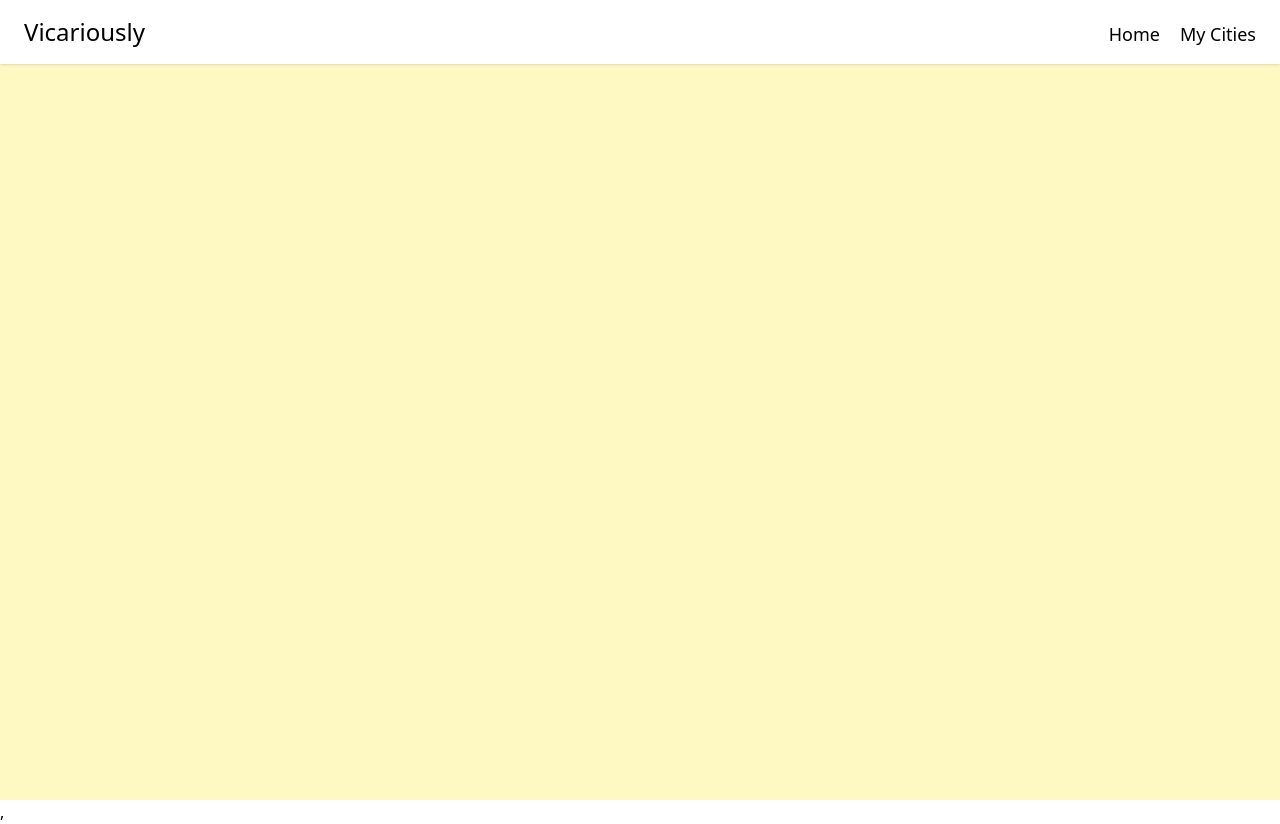
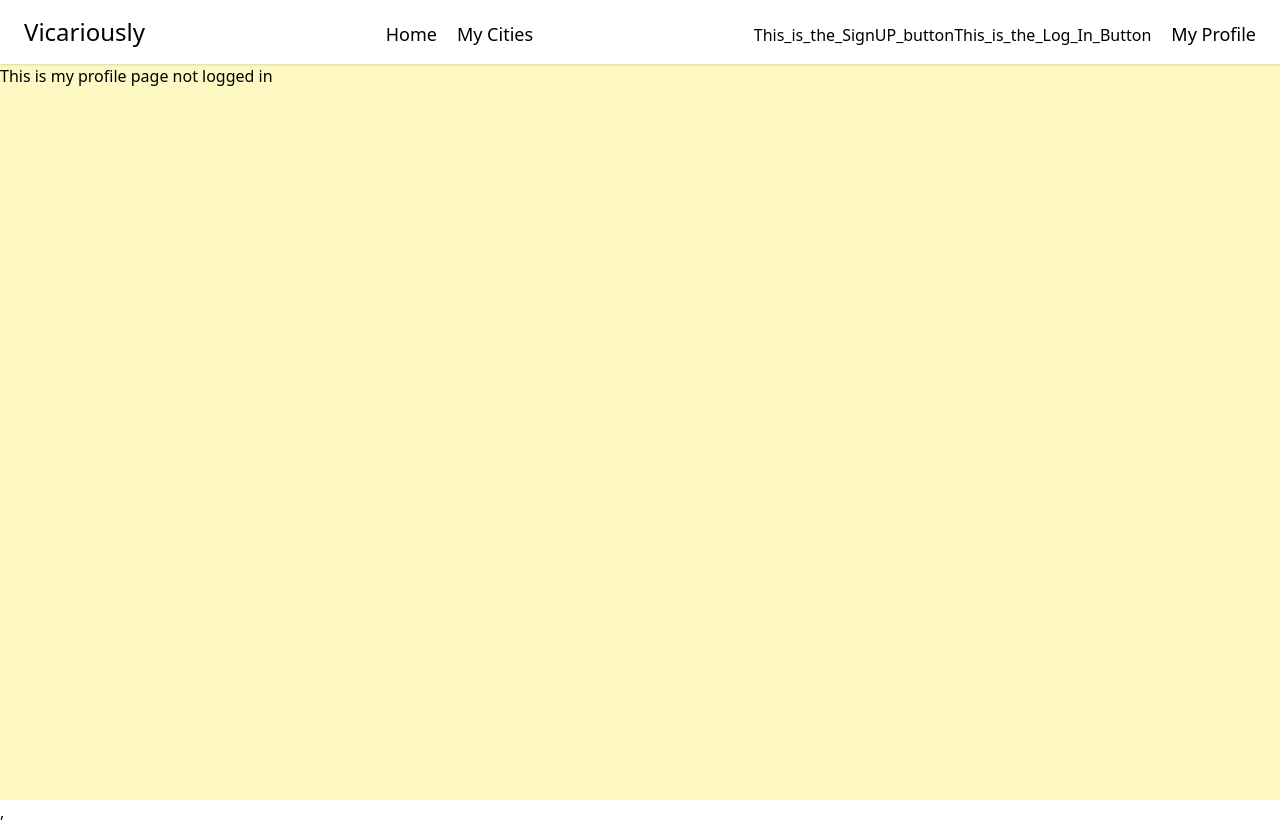
Before and after one commit to jordandc20/Vicariously_DJordan-capstone, a React (Create React App) app in the folder client/: page /profile in a window 1280 px wide. Built offline with nearby package versions, Linux system fonts and the light colour scheme; no server answers.

Commit message:
login/out/create works but not persistent

```diff
--- a/client/package.json
+++ b/client/package.json
@@ -2,7 +2,7 @@
   "name": "client",
   "version": "0.1.0",
   "private": true,
-  "proxy": "http://127.0.0.1:5555",
+  "proxy": "http://localhost:5555",
   "dependencies": {
     "@auth0/auth0-react": "^2.1.0",
     "@testing-library/jest-dom": "^5.16.5",
@@ -20,7 +20,7 @@
     "yup": "^1.1.1"
   },
   "scripts": {
-    "start": "react-scripts start",
+    "start": "PORT=4000 react-scripts start",
     "build": "react-scripts build",
     "test": "react-scripts test",
     "eject": "react-scripts eject"
--- a/client/src/App.js
+++ b/client/src/App.js
@@ -9,10 +9,16 @@ import Home from './components/Home'
 import CitiesList from './components/CitiesList';
 import CityDetails from './components/CityDetails';
 import Navbar from './components/Navbar'
+import Profile from './components/Profile';
 function App() {
 
 
   const [userData, setUserData] = useState([])
+  const { isLoading, isAuthenticated, error, user, loginWithRedirect, logout } =useAuth0();
+
+  console.log(user)
+console.log(isAuthenticated)
+console.log(isLoading)
 
 
 
@@ -25,6 +31,9 @@ function App() {
   }, [])
 
 
+if (isLoading) {
+  return <div>Loading ...</div>;
+}
 
   function handleAddCity(newCity) {
     setUserData({
@@ -39,6 +48,7 @@ function App() {
         <Route exact path="/" element={<Home />} />
         <Route exact path="/users/:userId/cities" element={<CitiesList userCitiesData={userData.cities} user_id={userData.id} onAddNewCity={handleAddCity} />} />
         <Route exact path="/users/:userId/cities/:cityId" element={<CityDetails userCitiesData={userData.cities}/>} />
+        <Route path="/profile" element={<Profile />} />
       </Routes>
     </div>
   );
--- /dev/null
+++ b/client/src/components/Login.js
@@ -0,0 +1,25 @@
+import React from 'react'
+import { useAuth0 } from "@auth0/auth0-react";
+
+const Login = () => {
+
+
+    const { loginWithRedirect } = useAuth0();
+    const handleLogin = async () => {
+        await loginWithRedirect({
+            appState: {
+                returnTo: "/",
+            },
+        });
+    };
+
+
+
+
+    return (
+        <button onClick={handleLogin}>This_is_the_Log_In_Button</button>
+    )
+};
+
+
+export default Login
--- /dev/null
+++ b/client/src/components/Logout.js
@@ -0,0 +1,23 @@
+import React from 'react'
+import { useAuth0 } from "@auth0/auth0-react";
+
+
+const Logout = () => {
+    const { logout } = useAuth0();
+
+    const handleLogout = () => {
+        logout({
+            logoutParams: {
+                returnTo: window.location.origin,
+            },
+        });
+    };
+
+    return (
+        <button className="button__logout" onClick={handleLogout}>
+            This_is_the_Log_Out_button
+        </button>
+    )
+}
+
+export default Logout
--- a/client/src/components/Navbar.js
+++ b/client/src/components/Navbar.js
@@ -2,8 +2,16 @@ import React from 'react'
 import { NavLink } from "react-router-dom";
 import { useAuth0 } from "@auth0/auth0-react";
 
+import Login from './Login';
+import Logout from './Logout';
+import Signup from './Signup';
+import Profile from './Profile';
 
 const Navbar = () => {
+
+   const { isAuthenticated } = useAuth0();
+
+
    return (
       <nav className="font-sans flex flex-col text-center sm:flex-row sm:text-left sm:justify-between py-4 px-6 bg-white shadow sm:items-baseline w-full ">
          <div className="mb-2 sm:mb-0">
@@ -13,6 +21,26 @@ const Navbar = () => {
             <NavLink className="text-lg no-underline text-grey-darkest hover:text-blue-dark ml-5" to='/'>Home</NavLink>
             <NavLink className="text-lg no-underline text-grey-darkest hover:text-blue-dark ml-5" to='/users/1/cities'>My Cities</NavLink>
          </div>
+         <div>
+
+      {!isAuthenticated && (
+        <>
+
+          <Signup className="text-lg no-underline text-grey-darkest hover:text-blue-dark ml-5"  />
+          <Login className="text-lg no-underline text-grey-darkest hover:text-blue-dark ml-5" />
+            <NavLink className="text-lg no-underline text-grey-darkest hover:text-blue-dark ml-5" to='/profile'>My Profile</NavLink>
+
+        </>
+      )}
+      {isAuthenticated && (
+        <>
+          <NavLink className="text-lg no-underline text-grey-darkest hover:text-blue-dark ml-5" to='/profile'>My Profile</NavLink>
+
+          <Logout className="text-lg no-underline text-grey-darkest hover:text-blue-dark ml-5"  />
+        </>
+      )}
+
+    </div>
       </nav>
    )
 }
--- /dev/null
+++ b/client/src/components/Profile.js
@@ -0,0 +1,51 @@
+import React, { useState } from "react";
+import { useAuth0 } from "@auth0/auth0-react";
+
+
+const Profile = () => {
+    const { user, isAuthenticated, getAccessTokenSilently, isLoading } = useAuth0();
+    const [userMetadata, setUserMetadata] = useState(null);
+
+
+    if (isLoading) {
+        return <div>Loading ...</div>;
+    }
+    console.log(user)
+    console.log(isAuthenticated)
+    console.log(isLoading)
+    return (
+        < div >
+            {isAuthenticated && (
+                <div>
+        <p>This is my profile page YE logged in</p>
+
+
+                    <img src={user.picture} alt={user.name} />
+                    <h2>{user.name}</h2>
+                    <p>{user.email}</p>
+                </div>
+            )
+            }
+            {
+                !isAuthenticated && (
+                    <p>This is my profile page not logged in</p>
+                )
+}
+        </div >
+    )
+
+
+}
+    //   return (
+    //     isAuthenticated && (
+    //         <div>
+    //             <img src={user.picture} alt={user.name} />
+    //             <h2>{user.name}</h2>
+    //             <p>{user.email}</p>
+    //         </div>
+    //     )
+    // );
+    // };
+
+
+    export default Profile;
--- /dev/null
+++ b/client/src/components/Signup.js
@@ -0,0 +1,24 @@
+import React from 'react'
+import { useAuth0 } from "@auth0/auth0-react";
+const Signup = () => {
+    const { loginWithRedirect } = useAuth0();
+
+    const handleSignUp = async () => {
+        await loginWithRedirect({
+            appState: {
+                returnTo: "/",
+            },
+            authorizationParams: {
+                screen_hint: "signup",
+            },
+        });
+    };
+
+    return (
+        <button className="button__sign-up" onClick={handleSignUp}>
+            This_is_the_SignUP_button
+        </button>
+    );
+}
+
+export default Signup
--- a/client/src/index.js
+++ b/client/src/index.js
@@ -5,13 +5,27 @@ import './index.css';
 import App from './App';
 import { Auth0Provider } from '@auth0/auth0-react';
 
+
+const domain = process.env.REACT_APP_AUTH0_DOMAIN;
+const clientId = process.env.REACT_APP_AUTH0_CLIENT_ID;
+
 const root = ReactDOM.createRoot(document.getElementById('root'));
 root.render(
   <React.StrictMode>
-  <BrowserRouter>
-
-    <App />
-  </BrowserRouter>,
+    <BrowserRouter>
+      <Auth0Provider
+        domain={domain}
+        clientId={clientId}
+        authorizationParams={{
+          redirect_uri: window.location.origin,
+          // redirect_uri: "http://localhost:4000",
+          // audience: `https://${domain}/api/v2/`,
+          // scope: "read:current_user update:current_user_metadata"
+        }}
+      >
+        <App />
+      </Auth0Provider>
+    </BrowserRouter>,
 
   </React.StrictMode>
 );
```
